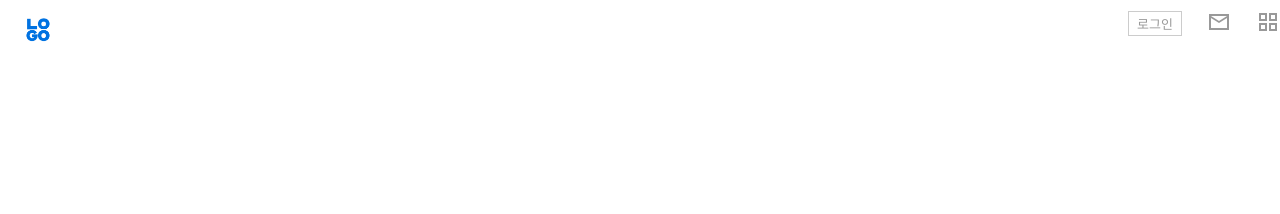
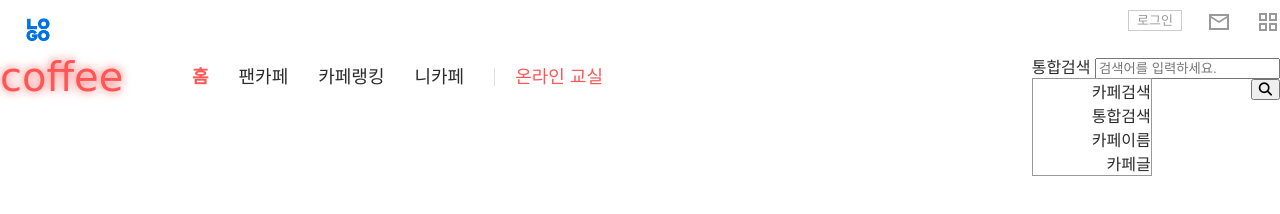
Before and after one commit to eunbeeeeee/cafe, a plain HTML site: page index.html in a window 1280 px wide. Drawn offline with nearby package versions, Linux system fonts and the light colour scheme; files whose address does not match are found by name.

Commit message:
searchbox

```diff
--- a/css/style.css
+++ b/css/style.css
@@ -43,6 +43,9 @@
     color:#2b2b2b;
 }
 
+.d-block{
+    display: block;
+}
 /* ############HEADER############# */
 header{
     padding-top:10px;
@@ -135,3 +138,47 @@
     background:#efefef;
 }
 /* ############SECTION1########### */
+.logo{
+    font-family: 'Tourney', cursive;
+    color:#ff5656;
+    font-size:40px;
+    text-shadow:0 0 10px #ff5656;
+    width:15%;
+}
+.nav{
+    width:65%;
+}
+.nav>li{
+    margin-right:30px;
+    font-size:18px;
+    line-height:1;
+}
+.nav>li:first-child a,
+.nav>li a:hover{
+    color:#ff5656;
+    font-weight:600;
+}
+.nav>li.last{
+    padding-left:20px;
+    border-left:1px solid #dedede;
+}
+.nav>li.last a{
+    color:#ff5656;
+}
+#searchform{
+    width:20%;
+    text-align:right;
+}
+.selectbox{
+    display:inline-block;
+    position:relative;
+}
+.search-sbox{
+    position:absolute;
+    background:#fff;
+    border:1px solid #999;
+    width:120px;
+}
+.search-sbox>a{
+    display:block;
+}
--- a/index.html
+++ b/index.html
@@ -5,7 +5,7 @@
     <meta http-equiv="X-UA-Compatible" content="IE=edge">
     <meta name="viewport" content="width=device-width, initial-scale=1.0">
     <title>DOUM</title>
-    <link rel="stylesheet" href="https://fonts.googleapis.com/css2?family=Noto+Sans+KR:wght@100;300;400;500;700;900&display=swap">
+    <link href="https://fonts.googleapis.com/css2?family=Noto+Sans+KR:wght@100;300;400;500;700;900&family=Tourney:ital,wght@0,100;0,200;0,300;0,400;0,500;0,600;0,700;0,800;0,900;1,100;1,200;1,300;1,400;1,500;1,600;1,700;1,800;1,900&display=swap">
     <link rel="stylesheet" href="https://fonts.googleapis.com/css2?family=Material+Symbols+Outlined:opsz,wght,FILL,GRAD@20..48,100..700,0..1,-50..200" />
     <link rel="stylesheet" href="https://fonts.googleapis.com/css2?family=Material+Symbols+Sharp:opsz,wght,FILL,GRAD@48,400,0,0" />
     <link rel="stylesheet" href="https://cdnjs.cloudflare.com/ajax/libs/font-awesome/6.3.0/css/all.min.css" integrity="sha512-SzlrxWUlpfuzQ+pcUCosxcglQRNAq/DZjVsC0lE40xsADsfeQoEypE+enwcOiGjk/bSuGGKHEyjSoQ1zVisanQ==" crossorigin="anonymous" referrerpolicy="no-referrer" />
@@ -68,7 +68,7 @@
                         </li>
                         <li>
                             <a href="#">스포츠</a>
-                            <a href="#">연예</a>
+                            <a href="ㅊ#">연예</a>
                             <a href="#">웹툰</a>
                             <a href="#">멜론</a>
                         </li>
@@ -91,11 +91,32 @@
         </ul>
      </div>
      <!--/header top-->
-     <div class=""
 
      <!-- header main-->
+     <div class="main-header container d-flex align-items-center">
+        <a href="#" class="logo d-block">coffee</a>
+        <ul class="nav list-style-none d-flex">
+            <li><a href="#">홈</li>
+            <li><a href="#">팬카페</a></li>
+            <li><a href="#">카페랭킹</a></li>
+            <li><a href="#">니카페</a></li>
+            <li class="last"><a href="#">온라인 교실</a></li>
+        </ul>
+        <form id="searchform">
+           <div class="selectbox">
+              <a href="#" class="search-select">통합검색</a>
+              <div class="search-sbox">
+                 <a href="#">카페검색</a>
+                 <a href="#">통합검색</a>
+                 <a href="#">카페이름</a>
+                 <a href="#">카페글</a>
+              </div>
+           </div>
+           <input type="text" name="searchtext" id="searchtext" placeholder="검색어를 입력하세요."/>
+           <button type="button" class="btn-none"><i class="fa-solid fa-magnifying-glass"></i></button>
+        </form>
 
-     <!-- /header main-->
-    </header>
+    </div>
+    <!-- /header main-->
 </body>
 </html>
```
Also changed, not shown: images/daum.png (added), images/logo1.png (added).
